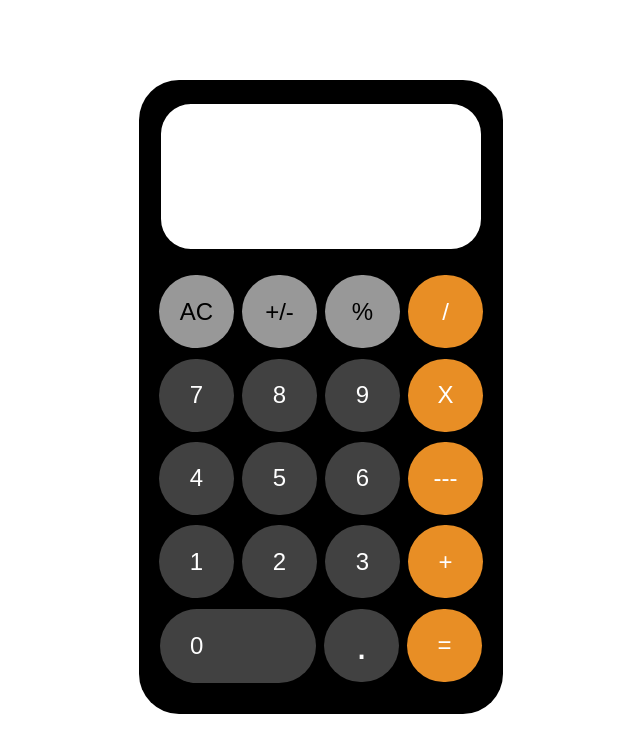
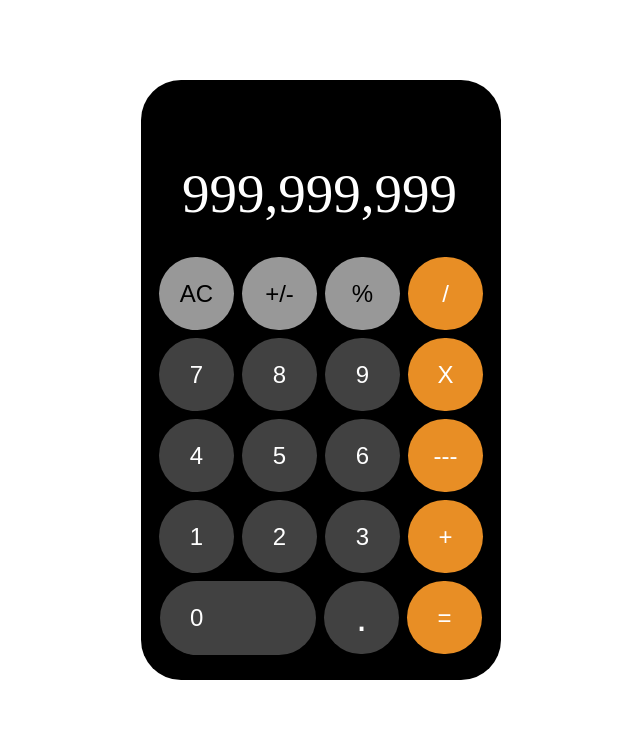
Before and after one commit to MuhammadA-C/odin-calculator, a plain HTML site: page index.html in a window 1280 px wide. Shown: the whole page, without its empty margins (319-959 px from the left). Drawn offline with Linux system fonts and the light colour scheme.

Commit message:
Tweaked Screen
I added numbers to the screen to get an idea of the spacing of things. Then adjusted the UI as needed.

```diff
--- a/css/style.css
+++ b/css/style.css
@@ -5,8 +5,8 @@
 }
 
 .calculator {
-  width: 364px;
-  height: 634px;
+  width: 360px;
+  height: 600px;
   border-radius: 40px;
   background-color: black;
 
@@ -25,8 +25,22 @@
   height: 145px;
   border-radius: 30px;
   background-color: white;
-  margin-top: 1.5rem;
-  margin-bottom: 1rem;
+  margin-bottom: 1.5rem;
+  background-color: black;
+  flex-shrink: 1;
+
+  display: flex;
+  justify-content: flex-end;
+  align-items: flex-end;
+}
+
+h1 {
+  margin: 0;
+  padding: 0;
+  margin-right: 1.5rem;
+  font-size: 55px;
+  color: white;
+  font-weight: lighter;
 }
 
 button {
--- a/index.html
+++ b/index.html
@@ -9,7 +9,8 @@
   <body>
     <div class="container">
       <div class="calculator">
-        <div id="screen"></div>
+        <!--Note: Need to add a MAX of 9 numbers to enter-->
+        <div id="screen"><h1>999,999,999</h1></div>
         <!--Row 1-->
         <button type="button" class="extra btn-hover-effect">AC</button>
         <button type="button" class="extra btn-hover-effect">+/-</button>
```
Also changed, not shown: css/images/calculator_concept.png (renamed from images/calculator_concept.png).
